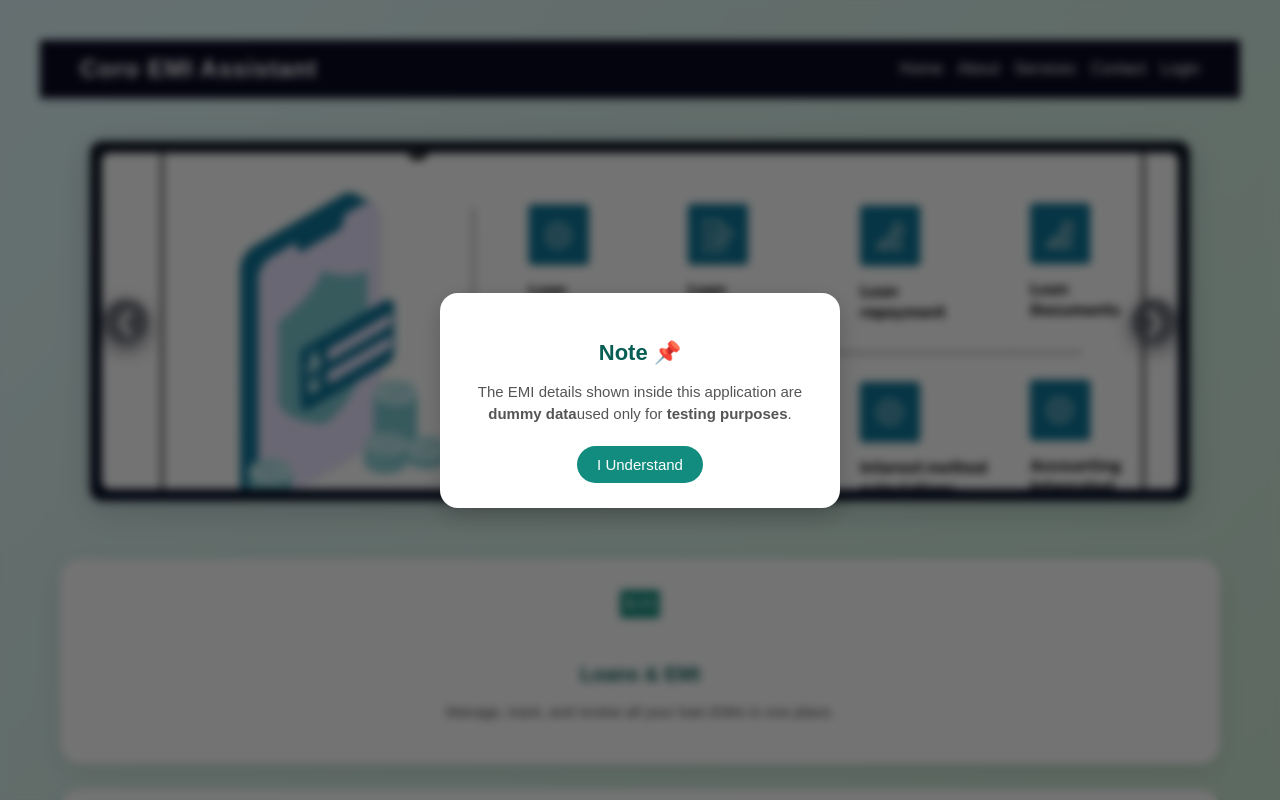
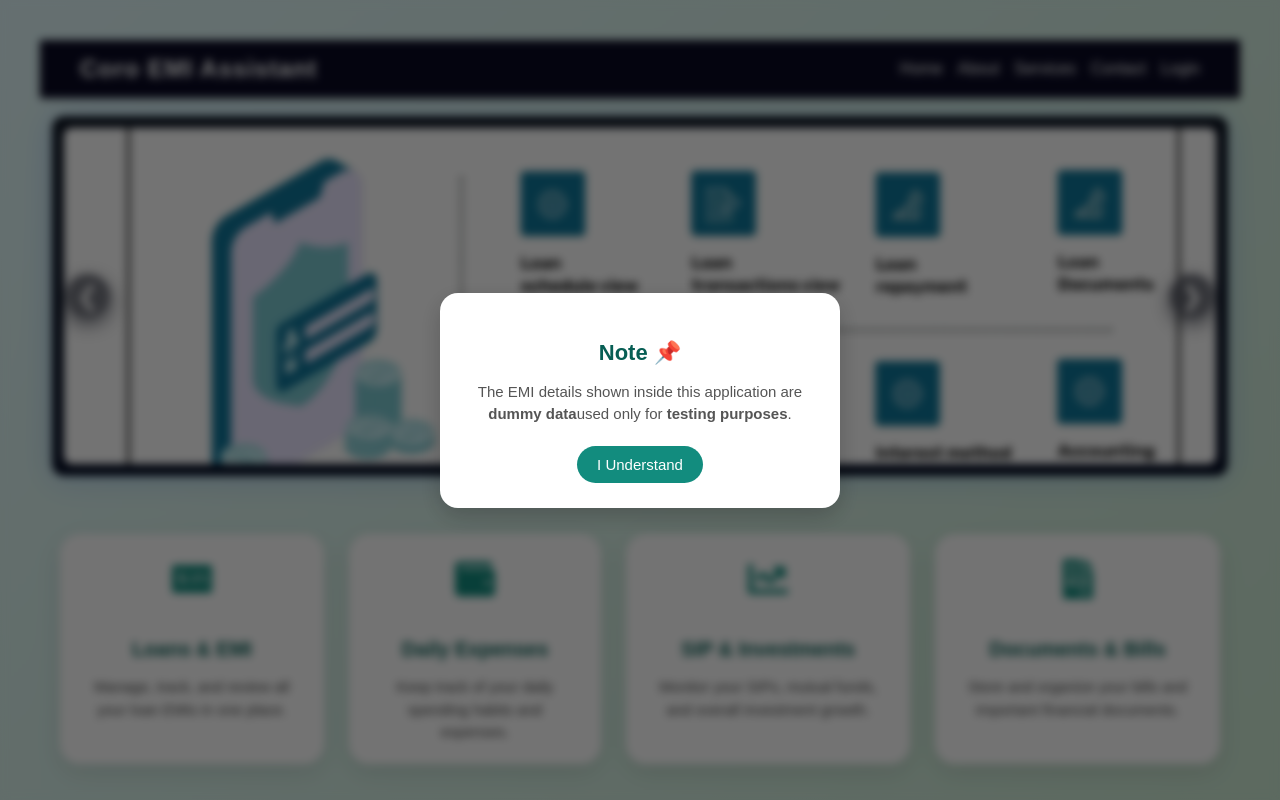
Before and after one commit to deepak199395/Coro, a React (Create React App) app: page / in a window 1280 px wide. Shown: the top 800 px of the page. Built offline with nearby package versions, Linux system fonts and the light colour scheme.

Commit message:
edit css of mainhome

```diff
--- a/src/Home/Home.jsx
+++ b/src/Home/Home.jsx
@@ -1,16 +1,12 @@
 import React from 'react';
-import Header from '../Componants/Layout/Header';
-import Footer from '../Componants/Layout/Footer';
-import MainHomw from './MainHomw'; // (assuming this is your main content)
+import MainHomw from './MainHomw';
 import "../Styles/Home/Home.css"
 const Home = () => {
   return (
     <div className="home-container">
-      <Header />
       <main className="home-content">
         <MainHomw />
       </main>
-      <Footer />
     </div>
   );
 };
--- a/src/Home/MainHomw.jsx
+++ b/src/Home/MainHomw.jsx
@@ -3,6 +3,7 @@ import '../Styles/Home/Mainhome.css';
 import { FaMoneyCheckAlt, FaWallet, FaChartLine, FaFileInvoice } from 'react-icons/fa';
 import { useNavigate } from 'react-router-dom';
 import Carosel from "../Componants/Common/Carosel.jsx";
+import Header from '../Componants/Layout/Header.jsx';
 
 const MainHome = () => {
   const navigate = useNavigate();
@@ -23,6 +24,7 @@ const MainHome = () => {
 
   return (
     <>
+    <Header/>
       {/* Coachmark Modal */}
       {showCoachmark && (
         <div className="coachmark-overlay">
@@ -45,7 +47,6 @@ const MainHome = () => {
 
       {/* Main Cards Section */}
       <div className="home-container">
-
         <div className="home-card" onClick={() => handleNavigation('/emi')}>
           <FaMoneyCheckAlt className="home-card-icon" />
           <h3>Loans & EMI</h3>
--- a/src/Styles/CommonStyle/Carosel.css
+++ b/src/Styles/CommonStyle/Carosel.css
@@ -10,12 +10,12 @@
 /* main visible container */
 .carousel-container {
   width: 100%;
-  max-width: 1100px;
+  max-width: 1300px;
   height: 360px;
   position: relative;
   overflow: hidden;
   border-radius: 12px;
-  box-shadow: 0 8px 30px rgba(16, 24, 40, 0.2);
+  box-shadow: 0 2px 30px rgba(6, 77, 219, 0.2);
   background: linear-gradient(180deg, #0f1724 0%, #071026 100%);
 }
 
--- a/src/Styles/Home/Home.css
+++ b/src/Styles/Home/Home.css
@@ -2,7 +2,7 @@
 
 .home-container {
   display: flex;
-  flex-direction: column;
+  flex-direction: row;
   min-height: 100vh; /* full viewport height */
 }
 
--- a/src/Styles/Home/Mainhome.css
+++ b/src/Styles/Home/Mainhome.css
@@ -25,6 +25,7 @@ body {
   box-shadow: 0px 8px 25px rgba(0, 0, 0, 0.10);
   transition: transform 0.25s ease, box-shadow 0.25s ease;
   cursor: pointer;
+  height: 180px;
 }
 
 .home-card:hover {
```
